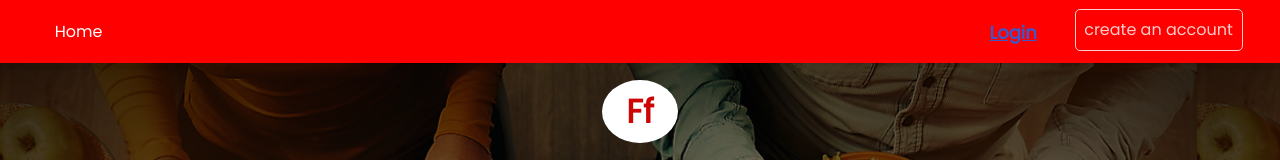
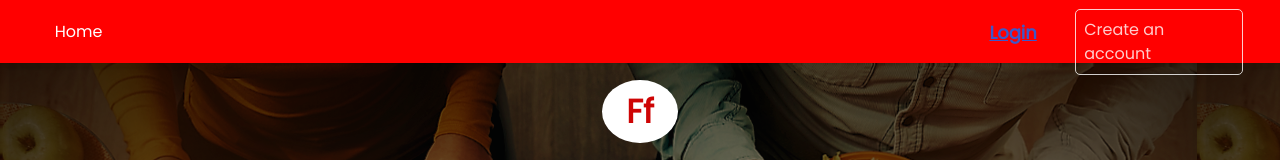
Before and after one commit to swasti2611/Zomato_Clone, a React (Create React App) app: page / in a window 1280 px wide. Shown: the top 160 px of the page. Built offline with nearby package versions, Linux system fonts and the light colour scheme; no server answers.

Commit message:
commited

```diff
--- a/src/Components/Header.js
+++ b/src/Components/Header.js
@@ -1,24 +1,14 @@
 import React, { useState, useEffect } from 'react';
 import { Link } from 'react-router-dom';
-
 import '../Style/header.css';
 import axios from 'axios';
 
-
-
 const Header = () => {
-
   const [userdata, setUserdata] = useState({});
-
-
-
-
-
-
 
   const getUser = async () => {
     try {
-      const response = await axios.get("https://foodify-restro-backend.onrender.com/login/sucess", { withCredentials: true });
+      const response = await axios.get("https://foodify-restro-backend.onrender.com/login/success", { withCredentials: true });
       setUserdata(response.data.user);
       console.log(response.data.user);
     } catch (error) {
@@ -34,7 +24,6 @@ const Header = () => {
     getUser();
   }, []);
 
-
   return (
     <div>
       <div className="header">
@@ -44,28 +33,28 @@ const Header = () => {
             {Object.keys(userdata).length > 0 ? (
               <>
                 <div className="name">{userdata.displayName}</div>
-
-            <div className=" px-2 py-2" ><img src={userdata.image}
-             className='user-logo'/></div>
-
+                <div className=" px-2 py-2">
+                  <img src={userdata.image} className='user-logo' alt="user-logo" />
+                </div>
                 <div className="login" onClick={handleLogout}>Logout</div>
-                <Link className="home" to="/" >Home</Link>
+                <Link className="home" to="/">Home</Link>
               </>
             ) : (
               <>
-              <div className="login" ><Link to="/login">Login</Link></div>
-              <Link className="home" to="/" >Home</Link>
-              <div className="col-8 col-md-4 col-lg-3 text-start">
-            <div className="createacc px-2 py-2" >create an account</div>
-          </div>
-          </>
+                <div className="login">
+                  <Link to="/login">Login</Link>
+                </div>
+                <Link className="home" to="/">Home</Link>
+                <div className="col-8 col-md-4 col-lg-3 text-start">
+                  <Link to="/signup" className="createacc px-2 py-2">
+                    Create an account
+                  </Link>
+                </div>
+              </>
             )}
           </div>
-
         </div>
       </div>
-
-
     </div>
   );
 };
```
